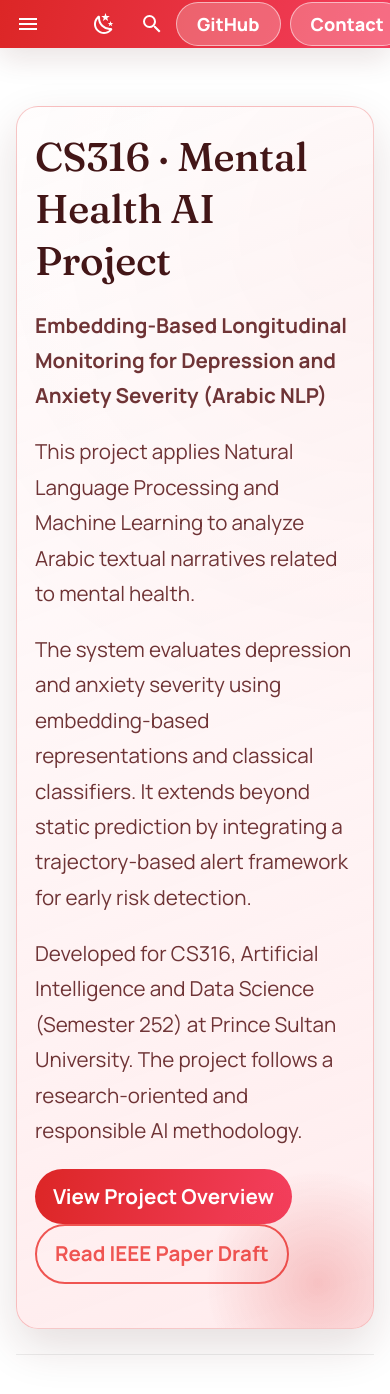
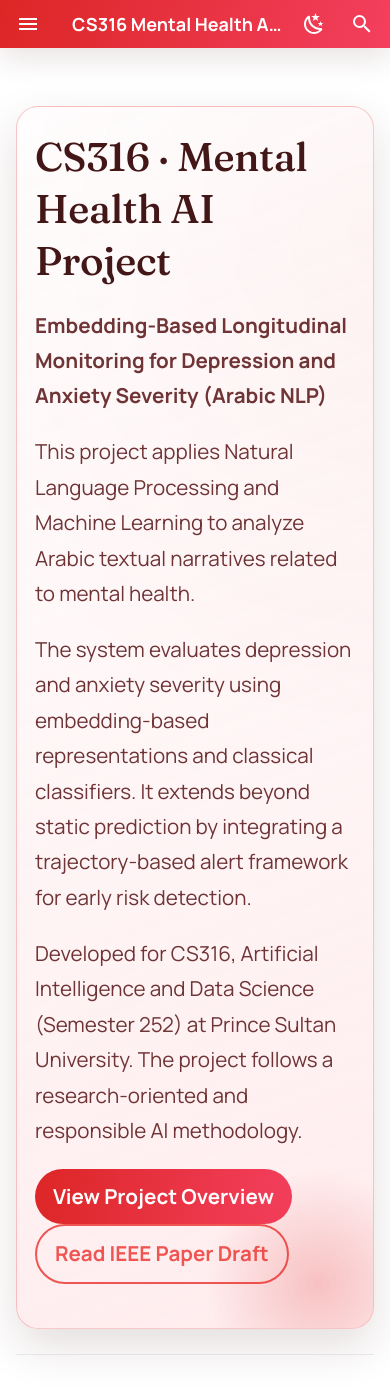
Before and after one commit to LayanAlnasser/CS316-Mental-Health-AI-Project, an MkDocs documentation site: the page built from docs/index.md, in a window 390 px wide and 1400 px high. Shown: the top 1394 px of the window. Built offline with MkDocs 1.6.1 and Material for MkDocs 9.7.7, drawn with Linux system fonts in a browser that asks for light colours; part of the change alters nothing that is shown.

Commit message:
Fix mobile header overflow from custom CTA actions

```diff
--- a/docs/javascripts/cta-footer.js
+++ b/docs/javascripts/cta-footer.js
@@ -20,10 +20,21 @@
     return titleEl ? titleEl.textContent.trim() : "Website";
   }
 
+  function shouldShowHeaderCTA() {
+    return window.matchMedia("(min-width: 76.25em)").matches;
+  }
+
   function addHeaderCTA() {
     const headerInner = document.querySelector(".md-header__inner");
     if (!headerInner) return;
-    if (headerInner.querySelector(".header-actions")) return;
+    const existing = headerInner.querySelector(".header-actions");
+
+    if (!shouldShowHeaderCTA()) {
+      if (existing) existing.remove();
+      return;
+    }
+
+    if (existing) return;
 
     const actions = document.createElement("div");
     actions.className = "header-actions";
@@ -189,4 +200,6 @@
   } else {
     document.addEventListener("DOMContentLoaded", run);
   }
+
+  window.addEventListener("resize", addHeaderCTA);
 })();
--- a/docs/styles/extra.css
+++ b/docs/styles/extra.css
@@ -99,6 +99,12 @@ body,
 }
 
 .header-cta--github {}
+
+@media (max-width: 76.24em) {
+  .header-actions {
+    display: none !important;
+  }
+}
 
 .md-content__inner {
   max-width: 1040px !important;
```
